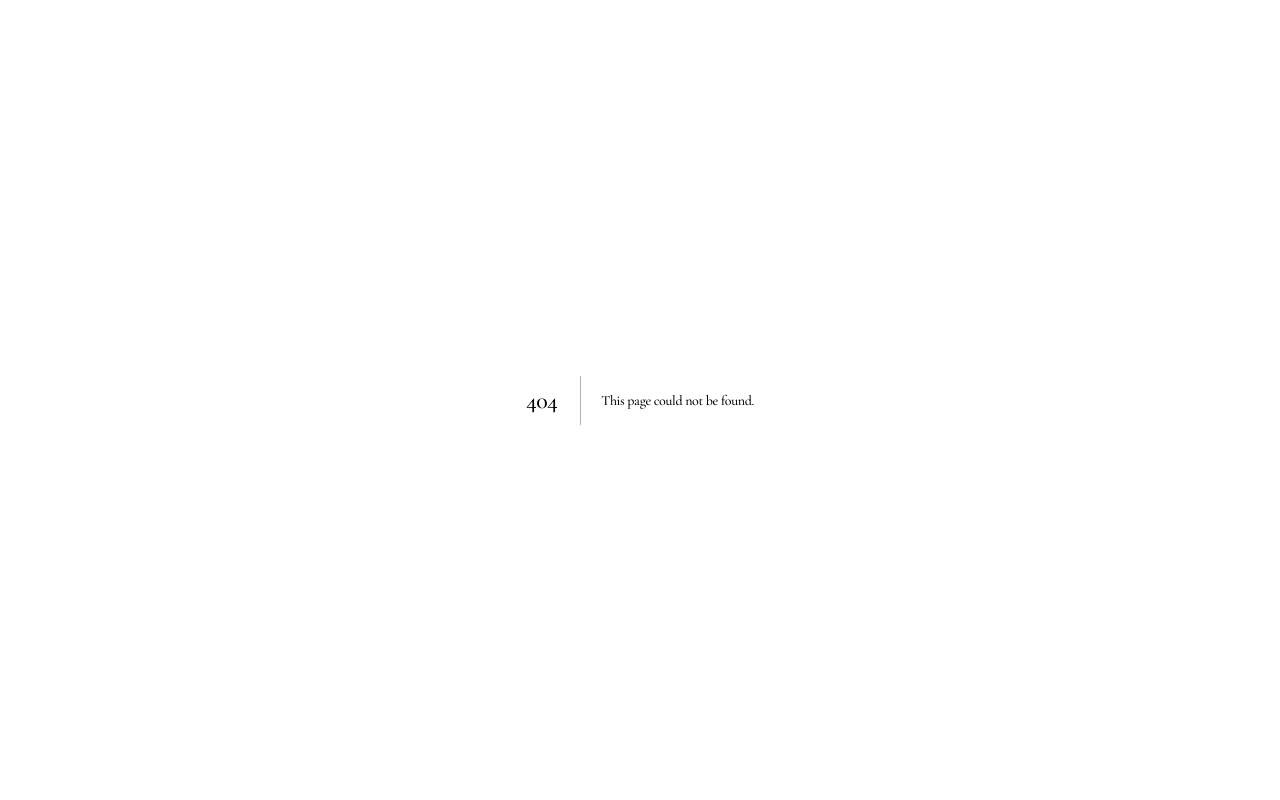
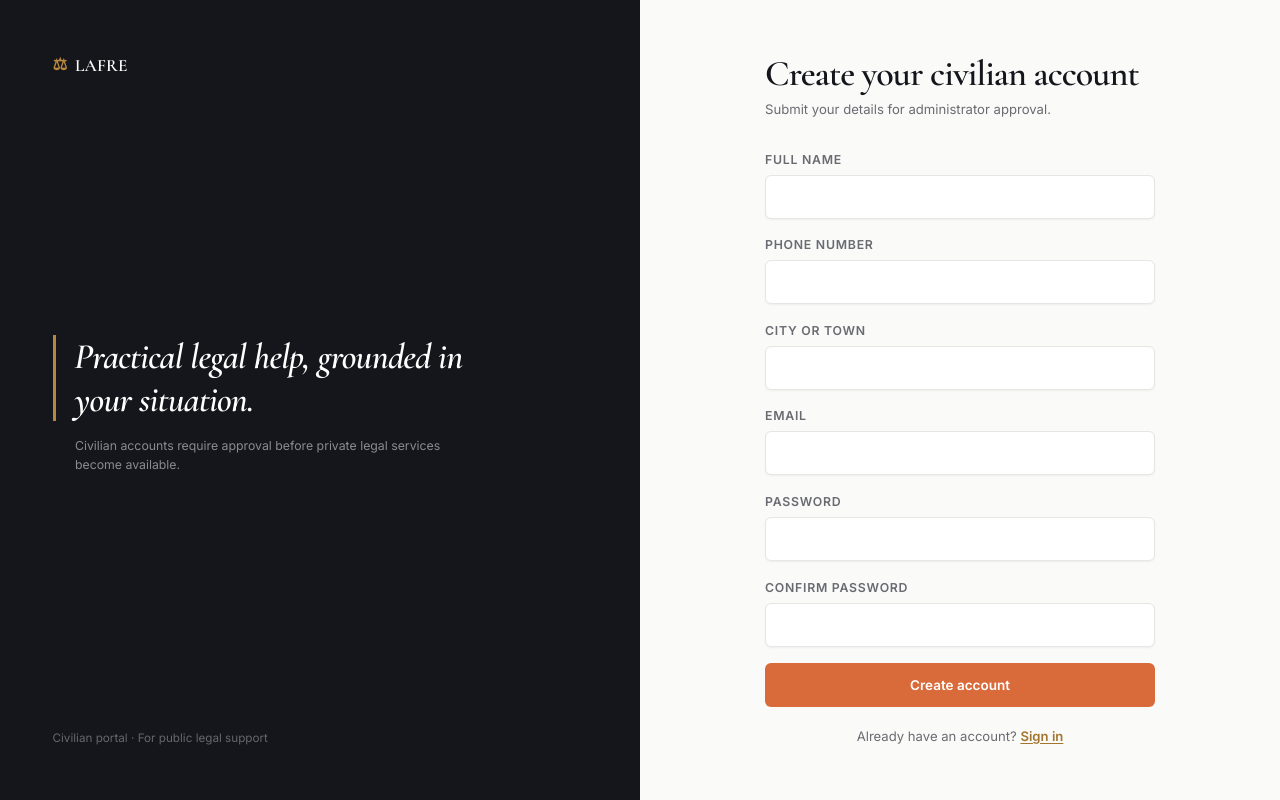
Before and after one commit to Anesutk/LAFRE, a Next.js app in the folder frontend/lafre/: page /citizen-register in a window 1280 px wide. Before the commit this address had no page. Built offline with nearby package versions, Linux system fonts and the light colour scheme; no server answers.

Commit message:
fixed some sit

```diff
--- /dev/null
+++ b/frontend/lafre/app/citizen-register/page.js
@@ -0,0 +1,63 @@
+'use client';
+
+import { useState } from 'react';
+import { apiFetch, redirectTo } from '../lib/api';
+
+function ErrorBox({ message, debug }) {
+  if (!message) return null;
+  return <div className="auth2-alert"><p>{message}</p>{debug ? <details className="auth-debug"><summary>Debug details</summary>{debug}</details> : null}</div>;
+}
+
+export default function CitizenRegister() {
+  const [form, setForm] = useState({ full_name: '', phone: '', city: '', email: '', password: '', confirm_password: '' });
+  const [error, setError] = useState('');
+  const [debug, setDebug] = useState('');
+  const [fieldErrors, setFieldErrors] = useState({});
+  const [loading, setLoading] = useState(false);
+  function update(name, value) {
+    setForm((old) => ({ ...old, [name]: value }));
+    setFieldErrors((old) => ({ ...old, [name]: undefined }));
+    setError('');
+    setDebug('');
+  }
+  async function submit(e) {
+    e.preventDefault();
+    setError(''); setDebug(''); setFieldErrors({}); setLoading(true);
+    try {
+      const result = await apiFetch('/accounts/citizen/register/', { method: 'POST', body: JSON.stringify(form) });
+      redirectTo(result.redirect_to || '/pending');
+    } catch (err) {
+      setError(err.message || 'Could not create your account.');
+      setDebug(err.debug || '');
+      setFieldErrors(err.fieldErrors || {});
+    } finally { setLoading(false); }
+  }
+  return (
+    <main className="auth2-page">
+      <section className="auth2-shell">
+        <aside className="auth2-side">
+          <a className="study-brand" href="/"><span className="brand-mark">⚖</span><strong>LAFRE</strong></a>
+          <div className="auth2-side-copy"><h1>Practical legal help, grounded in your situation.</h1><p>Civilian accounts require approval before private legal services become available.</p></div>
+          <p className="auth2-side-footer">Civilian portal · For public legal support</p>
+        </aside>
+        <section className="auth2-panel">
+          <form className="auth2-form-card" onSubmit={submit} noValidate>
+            <a className="lafre-auth-mobile-brand" href="/"><span className="brand-mark">⚖</span><strong>LAFRE</strong></a>
+            <header className="auth2-form-head"><h2>Create your civilian account</h2><p>Submit your details for administrator approval.</p></header>
+            <ErrorBox message={error} debug={debug} />
+            {[
+              ['full_name', 'Full name', 'text', 'name'],
+              ['phone', 'Phone number', 'tel', 'tel'],
+              ['city', 'City or town', 'text', 'address-level2'],
+              ['email', 'Email', 'email', 'email'],
+              ['password', 'Password', 'password', 'new-password'],
+              ['confirm_password', 'Confirm password', 'password', 'new-password'],
+            ].map(([name, label, type, autoComplete]) => <label className="auth2-field" key={name}><span>{label}</span><input type={type} value={form[name]} onChange={(e) => update(name, e.target.value)} required autoComplete={autoComplete} />{fieldErrors[name]?.[0] ? <small className="auth2-error-text">{fieldErrors[name][0]}</small> : null}</label>)}
+            <button className="auth2-primary" type="submit" disabled={loading}>{loading ? 'Creating account…' : 'Create account'}</button>
+            <p className="auth2-switch">Already have an account? <a href="/login">Sign in</a></p>
+          </form>
+        </section>
+      </section>
+    </main>
+  );
+}
--- a/frontend/lafre/app/login/page.js
+++ b/frontend/lafre/app/login/page.js
@@ -46,7 +46,8 @@ export default function StudentLogin() {
             <label className="auth2-field"><span>Email</span><input autoComplete="email" type="email" value={email} onChange={(e)=>setEmail(e.target.value)} required />{fieldErrors.email?.[0] ? <small className="auth2-error-text">{fieldErrors.email[0]}</small> : null}</label>
             <label className="auth2-field"><span>Password</span><input autoComplete="current-password" type="password" value={password} onChange={(e)=>setPassword(e.target.value)} required />{fieldErrors.password?.[0] || fieldErrors.non_field_errors?.[0] ? <small className="auth2-error-text">{fieldErrors.password?.[0] || fieldErrors.non_field_errors?.[0]}</small> : null}</label>
             <button className="auth2-primary" type="submit" disabled={loading}>{loading ? 'Signing in…' : 'Sign in'}</button>
-            <p className="auth2-switch">New here? <a href="/register">Create an account</a></p>
+            <p className="auth2-switch">New here? <a href="/register">Student account</a> · <a href="/citizen-register">Civilian account</a></p>
+            <p className="auth2-switch"><a href="/citizen-login">Civilian login</a> · <a href="/lawyer-login">Lawyer portal login</a></p>
           </form>
         </section>
       </section>
--- a/frontend/lafre/app/register/page.js
+++ b/frontend/lafre/app/register/page.js
@@ -19,8 +19,8 @@ export default function StudentRegister() {
     e.preventDefault();
     setError(''); setDebug(''); setFieldErrors({}); setLoading(true);
     try {
-      await apiFetch('/accounts/student/register/', { method: 'POST', body: JSON.stringify(form) });
-      redirectTo('/pending');
+      const result = await apiFetch('/accounts/student/register/', { method: 'POST', body: JSON.stringify(form) });
+      redirectTo(result.redirect_to || '/pending');
     } catch (err) {
       setError(err.message || 'Could not create your account.');
       setDebug(err.debug || '');
```
Also changed, not shown: frontend/lafre/app/citizen-login/page.js (added, +45 -0 lines), frontend/lafre/app/lawyer-login/page.js (added, +44 -0 lines), frontend/lafre/app/admin/page.js.
